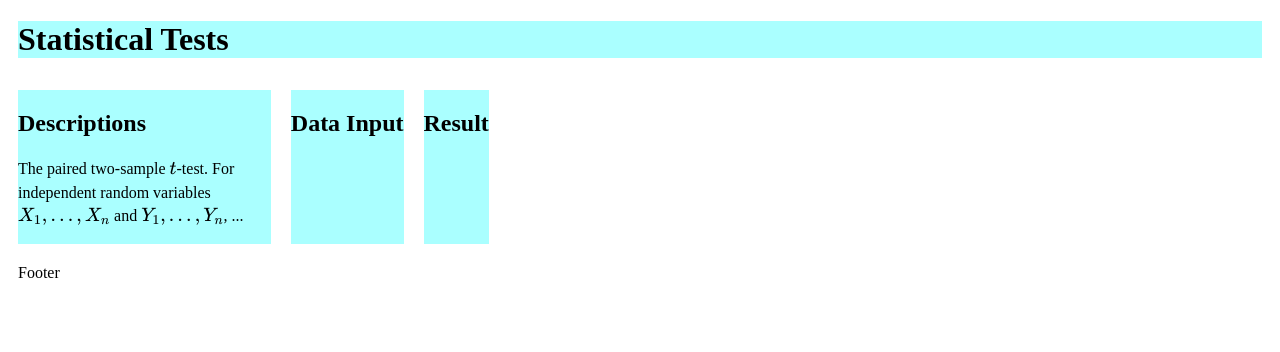
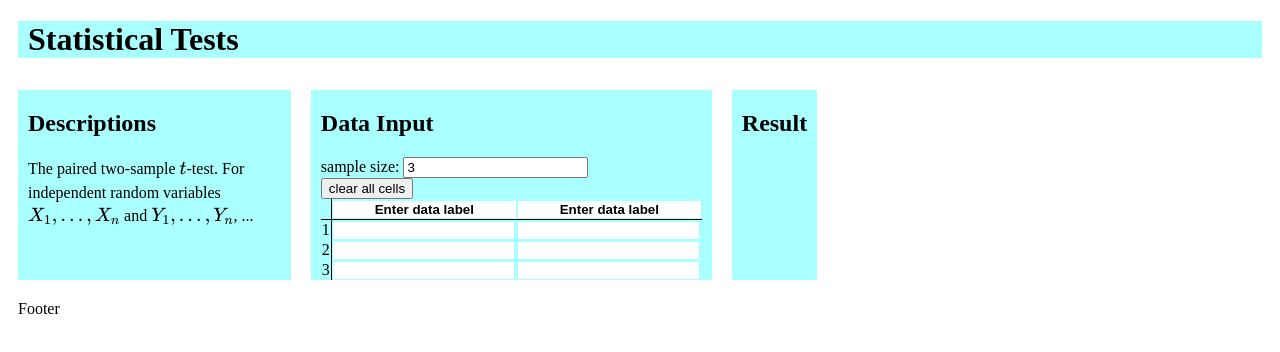
Before and after one commit to fiveseven-lambda/statistical-tests, a React app: page / in a window 1280 px wide. Shown: the top 352 px of the page. Built offline with nearby package versions, Linux system fonts and the light colour scheme.

Commit message:
add data input

```diff
--- a/src/app.css
+++ b/src/app.css
@@ -1,6 +1,7 @@
 .part {
   background-color: #AAFFFF;
   margin: 10px;
+  padding: 0 10px;
 }
 .footer {
   margin: 10px;
@@ -15,3 +16,29 @@
 .main.wide {
   display: flex;
 }
+
+.data.narrow {
+  width: 80%;
+  max-height: 400px;
+  overflow: scroll;
+}
+.data table {
+  border-collapse: collapse;
+}
+.data th:first-child {
+  border-right: 1px solid;
+}
+.data td:first-child {
+  text-align: right;
+  border-right: 1px solid;
+}
+.data th {
+  border-bottom: 1px solid;
+}
+.data th > input {
+  font-weight: bold;
+}
+.data input {
+  border: none;
+  text-align: center;
+}
--- /dev/null
+++ b/src/dataInput.jsx
@@ -0,0 +1,100 @@
+import * as React from 'react';
+
+const SampleSize = ({input: [input, setInput]}) => {
+  const [focused, setFocused] = React.useState(false);
+  const setSize = (s, data) => {
+    const new_size = Number(s);
+    if(Number.isSafeInteger(new_size) && new_size > 0){
+      const old_size = data.length;
+      data.length = new_size;
+      for(let i = old_size; i < new_size; ++i) data[i] = ['', ''];
+    }else{
+      alert('invalid sample size');
+    }
+  };
+  return <div>
+    sample size: <input
+      type='number'
+      min='1'
+      value={input.size}
+      onFocus={ _ => setFocused(true) }
+      onBlur={ event => {
+        const data = input.data;
+        setSize(event.target.value, data);
+        setInput({ ...input, data });
+        setFocused(false);
+      } }
+      onInput={ event => {
+        const size = event.target.value;
+        const data = input.data;
+        if(!focused) setSize(size, data);
+        setInput({ ...input, size, data });
+      } }
+    />
+  </div>
+}
+
+const Clear = ({input: [input, setInput]}) => <div>
+  <button
+    onClick={ _ => setInput({
+      ...input,
+      label: ['', ''],
+      data: input.data.map(_ => ['', '']),
+    }) }
+  > clear all cells </button>
+</div>
+
+const Data = ({wide, input: [input, setInput]}) => {
+  const [focused, setFocused] = React.useState(null);
+  return <div className={`data ${wide}`}>
+    <table>
+      <thead>
+        <tr>
+          <th></th>
+          { input.label.map((cell, i) =>
+            <th key={i}>
+              <input
+                type='text'
+                value={cell}
+                onChange={ event => {
+                  const label = input.label;
+                  label[i] = event.target.value;
+                  setInput({ ...input, label });
+                } }
+              />
+            </th>
+          ) }
+        </tr>
+      </thead>
+      <tbody>
+        { input.data.map((row, i) =>
+          <tr key={i}>
+            <td> {i + 1} </td>
+            { row.map((cell, j) =>
+              <td key={j}>
+                <input
+                  type='text'
+                  value={cell}
+                  onFocus={ _ => setFocused([i, j]) }
+                  onBlur={ _ => setFocused(null) }
+                  onChange={ event => {
+                    const data = input.data;
+                    data[i][j] = event.target.value;
+                    setInput({ ...input, data });
+                  } }
+                />
+              </td>
+            ) }
+          </tr>
+        ) }
+      </tbody>
+    </table>
+  </div>
+}
+
+export const DataInput = ({wide, input: [input, setInput]}) => <div className='part data-input'>
+  <h2>Data Input</h2>
+  <SampleSize input={[input, setInput]}/>
+  <Clear input={[input, setInput]}/>
+  <Data wide={wide} input={[input, setInput]}/>
+</div>
--- a/src/main.jsx
+++ b/src/main.jsx
@@ -1,20 +1,22 @@
 import * as React from 'react';
 
-const DataInput = props => (
-  <div className='part data-input'>
-    <h2>Data Input</h2>
-  </div>
-);
+import { DataInput  } from './dataInput';
 
-const Result = props => (
-  <div className='part result'>
-    <h2>Result</h2>
-  </div>
-);
+const Result = props => <div className='part result'>
+  <h2>Result</h2>
+</div>
 
-export const Main = ({ wide }) => (
-  <div className={`main ${wide}`}>
-    <DataInput/>
+export const Main = ({ wide }) => {
+  const [input, setInput] = React.useState({
+    size: '3',
+    label: ['Enter data label', 'Enter data label'],
+    data: [['', ''], ['', ''], ['', '']]
+  });
+  return <div className={`main ${wide}`}>
+    <DataInput
+      wide={wide}
+      input={[input, setInput]}
+    />
     <Result/>
   </div>
-);
+}
```
Also changed, not shown: src/app.jsx (+2 -6 lines), src/body.jsx (+5 -7 lines). Lines whose indentation alone changed are shown as unchanged.
